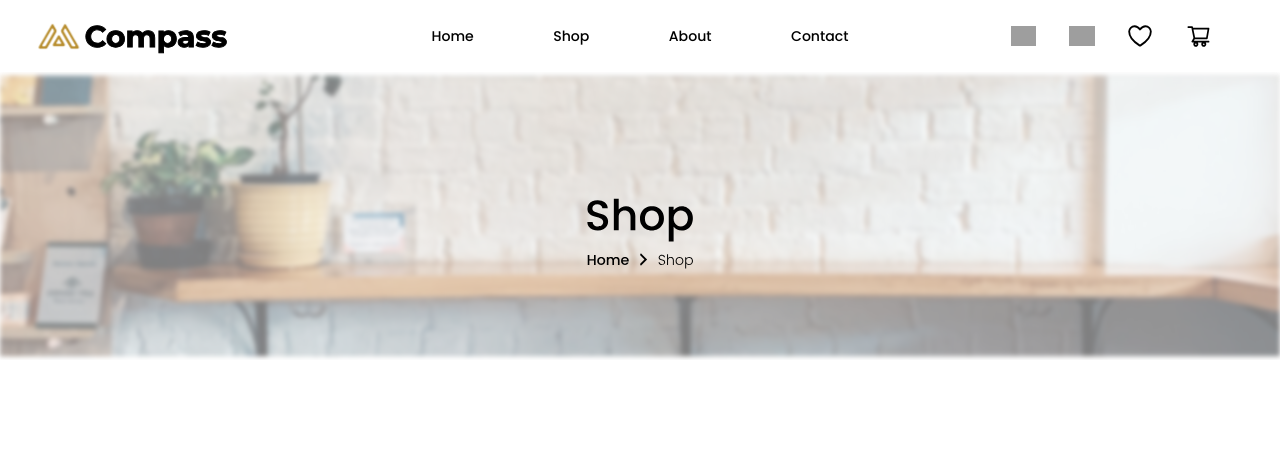
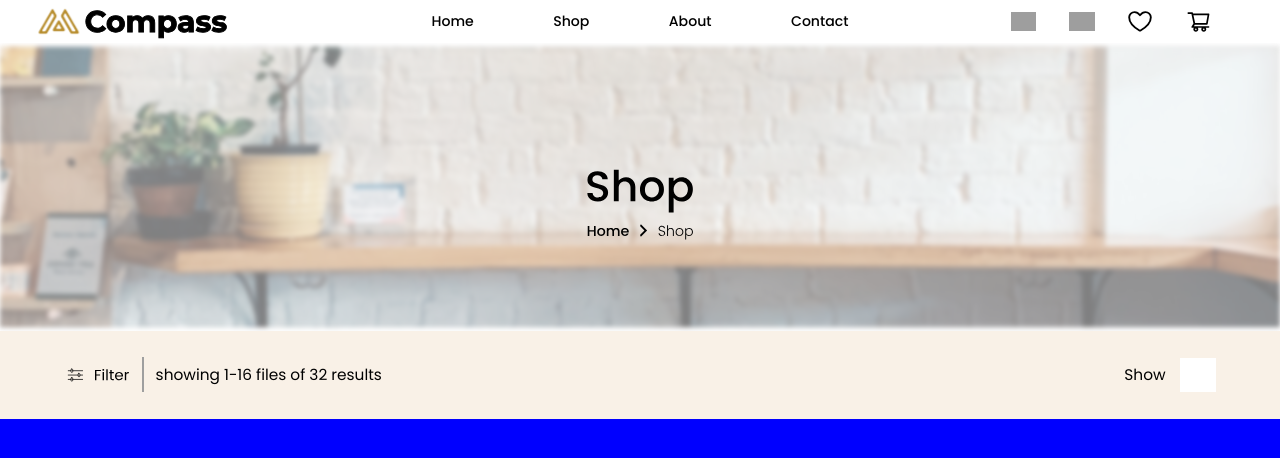
Before and after one commit to KauanAg-devs/Result-List-de-e-commerce, a React (Create React App) app in the folder frontend/: page / in a window 1280 px wide. Shown: the top 458 px of the page. Built offline with nearby package versions, Linux system fonts and the light colour scheme; grey boxes are pictures that could not be loaded.

Commit message:
feat: add filter-search bar

```diff
--- a/frontend/src/App.css
+++ b/frontend/src/App.css
@@ -4,5 +4,5 @@
     align-items: center;
     flex-direction: column;
     width: 100vw;
-    height: 100vh;
+    height: 200%;
 }
--- a/frontend/src/App.tsx
+++ b/frontend/src/App.tsx
@@ -1,5 +1,6 @@
 import './App.css';
 import Header from './components/Header/Header';
+import Main from './components/Main/Main';
 import Navigation from './components/Navigation/Navigation';
 
 function App() {
@@ -7,6 +8,7 @@ function App() {
     <div className="App">
      <Header/>
      <Navigation/>
+     <Main/>
     </div>
   );
 }
--- /dev/null
+++ b/frontend/src/components/Main/Main.css
@@ -0,0 +1,72 @@
+@import url('https://fonts.googleapis.com/css2?family=Poppins:wght@500&display=swap');
+
+#main {
+    position: relative;
+    height: 250vh;
+    width: 100%;
+    background-color: blue;
+}
+
+#filter {
+    width: 100%;
+    height: 11vh;
+    background-color: #f9f1e7;
+    display: flex;
+    justify-content: center;
+    align-items: center;
+}
+
+#filter > #show-files {
+  position: relative;
+  left: 5%;
+  width: 25%;
+  display: flex;
+  justify-content: space-evenly;
+  align-items: center;
+}
+
+#filter > #show-files > h1 {
+    font-size: 1.2cqmax;
+    font-family: 'Poppins', sans-serif;
+    font-weight: 400;
+    color: black;
+    white-space: nowrap;
+}
+
+#filter > #show-files > #filter-img {
+    width: 5vmax;
+}
+#filter > #show-files > #vertical-line {
+    width: 0.15vmax;
+    margin: 3%;
+}
+
+#filter-search {
+    position: relative;
+    width: 75%;
+    align-items: center;
+    justify-content: end;
+    right: 5%;
+    display: flex;
+    aspect-ratio: 1;
+}
+
+
+#filter-search > input[type='text'] {
+    position: relative;
+    border: none;
+    outline: none;
+    width: 2.5vmax;
+    height: 2.5vmax;
+    font-size: 150%;
+    text-align: center;
+    background-color: #fff;
+    color: #9f9f9f;
+}
+
+#filter-search > h1 {
+    font-size: 1.2cqmax;
+    font-family: 'Poppins', sans-serif;
+    font-weight: 400;
+    margin-right: 1.5%;
+}
--- /dev/null
+++ b/frontend/src/components/Main/Main.tsx
@@ -0,0 +1,23 @@
+import './Main.css'
+import Filter from '../../images/Group 57.svg'
+import VerticalLine from '../../images/Line 5.svg'
+function Main() {
+ return (
+    <main id="main">
+        <div id="filter">
+            <div id='show-files'>
+              <img id='filter-img' src={Filter} alt="" />
+              <img id='vertical-line' src={VerticalLine} alt="" />
+              <h1>showing 1-16 files of 32 results </h1>
+              </div>
+
+            <div id='filter-search'>
+              <h1>Show</h1>
+              <input type="text" />
+            </div>
+        </div>
+    </main>
+ )
+}
+
+export default Main
```
Also changed, not shown: frontend/src/images/Group 57.svg (added), frontend/src/images/Line 5.svg (added).
